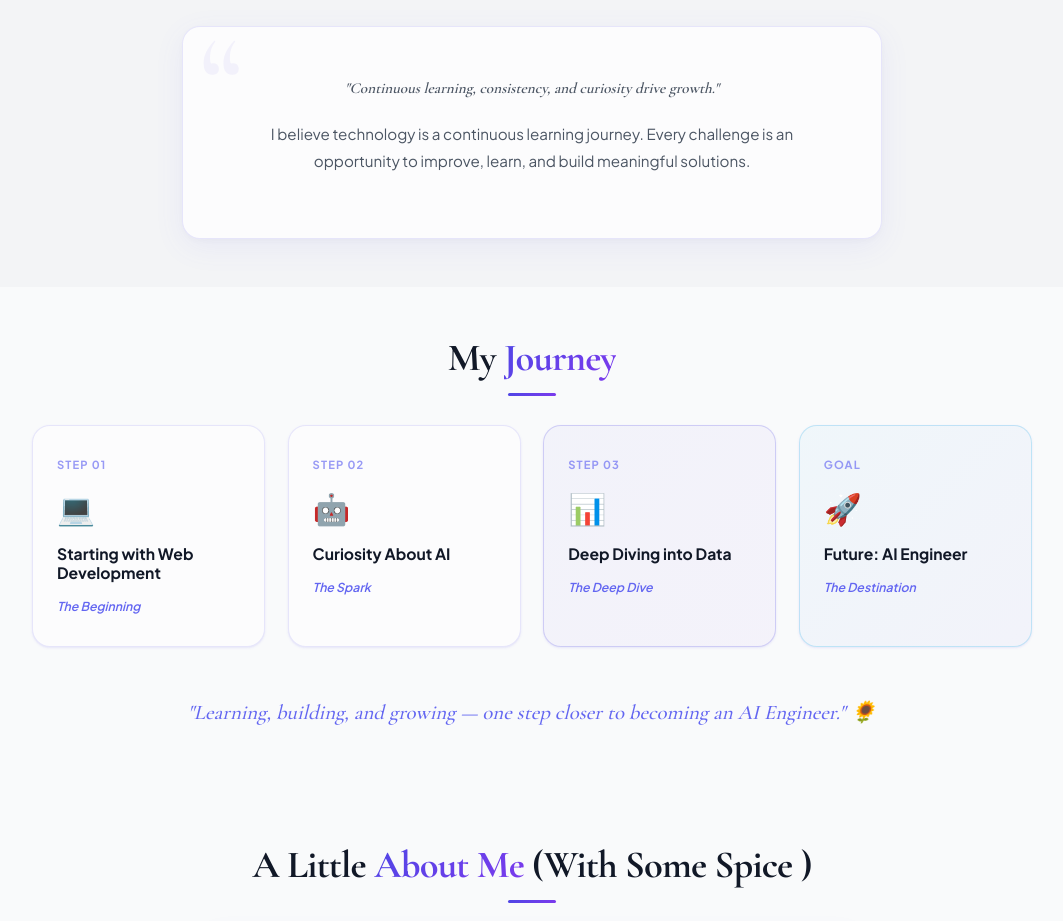
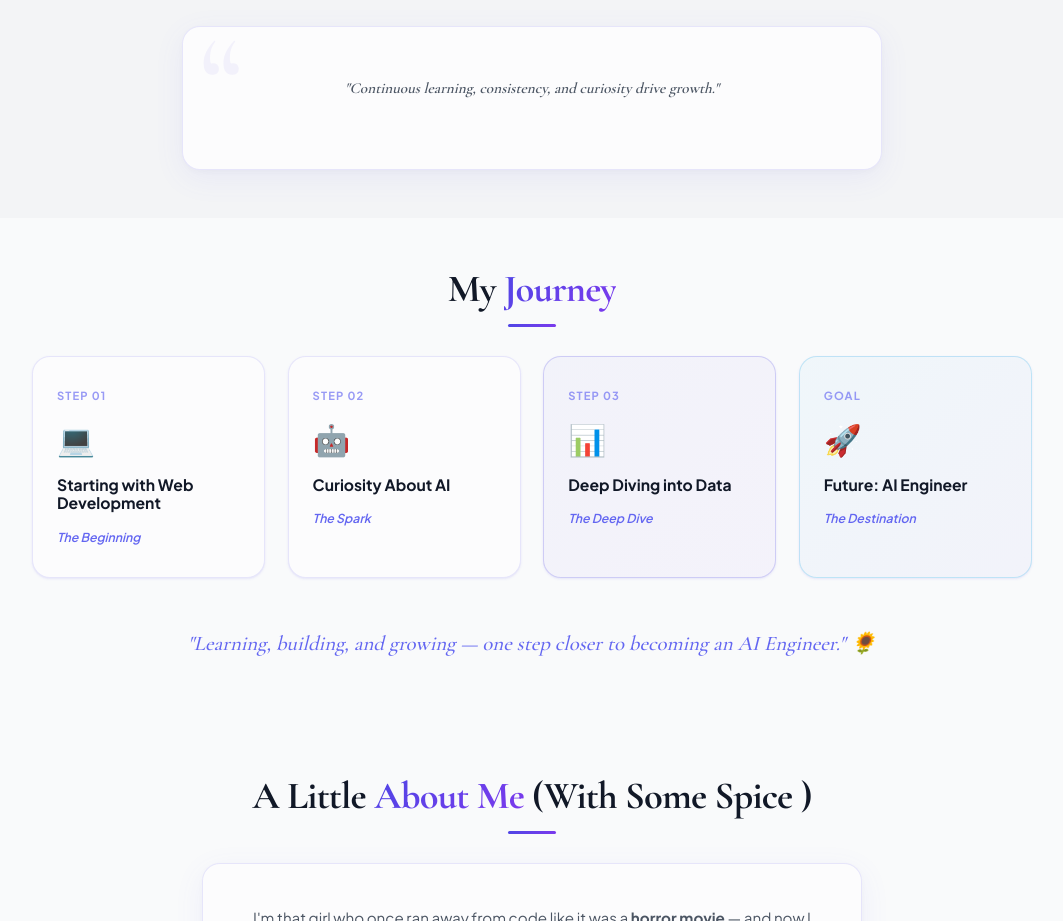
Before and after one commit to Archana-M-11/Archana_portifolio, a plain HTML site: page index.html in a window 1280 px wide. Shown: the part 2869-3790 px from the top of the page, without its empty margins (108-1171 px from the left). Drawn offline with nearby package versions, Linux system fonts and the light colour scheme.

Commit message:
Add files via upload

```diff
--- a/index.html
+++ b/index.html
@@ -1138,7 +1138,7 @@ Once someone who tried to avoid coding, curiosity eventually changed everything.
     <h2 class="section-title">My <span class="accent">Motto</span></h2>
     <div class="motto-card">
       <p class="motto-quote">"Continuous learning, consistency, and curiosity drive growth."</p>
-      <p>I believe technology is a continuous learning journey. Every challenge is an opportunity to improve, learn, and build meaningful solutions.</p>
+
     </div>
   </div>
 </section>
```
